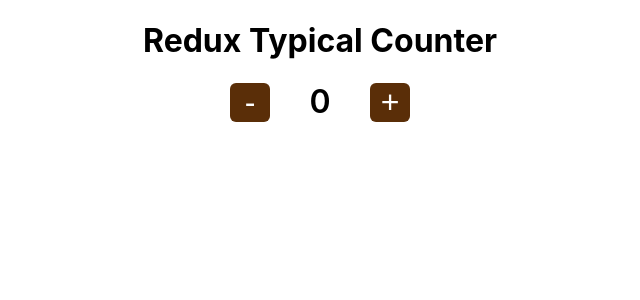
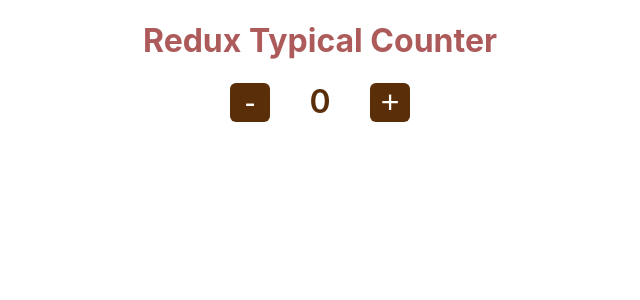
Before and after one commit to motokikasai/revisit-redux, a React (Create React App) app: page / in a window 1280 px wide. Shown: the top 300 px of the page, without its empty margins (320-960 px from the left). Built offline with nearby package versions, Linux system fonts and the light colour scheme.

Commit message:
Adjust style

```diff
--- a/src/App.js
+++ b/src/App.js
@@ -5,7 +5,7 @@ import Button from './components/Buttons';
 function App() {
   return (
     <div className='App'>
-      <h1>Redux Typical Counter</h1>
+      <h1 style={{ color: '#ad5a5a' }}>Redux Typical Counter</h1>
       <Button />
     </div>
   );
--- a/src/components/Buttons.js
+++ b/src/components/Buttons.js
@@ -31,6 +31,7 @@ class Buttons extends Component {
             display: 'inline-block',
             fontSize: '2rem',
             fontWeight: '600',
+            color: '#5a2e08',
             width: '100px',
           }}
         >
```
